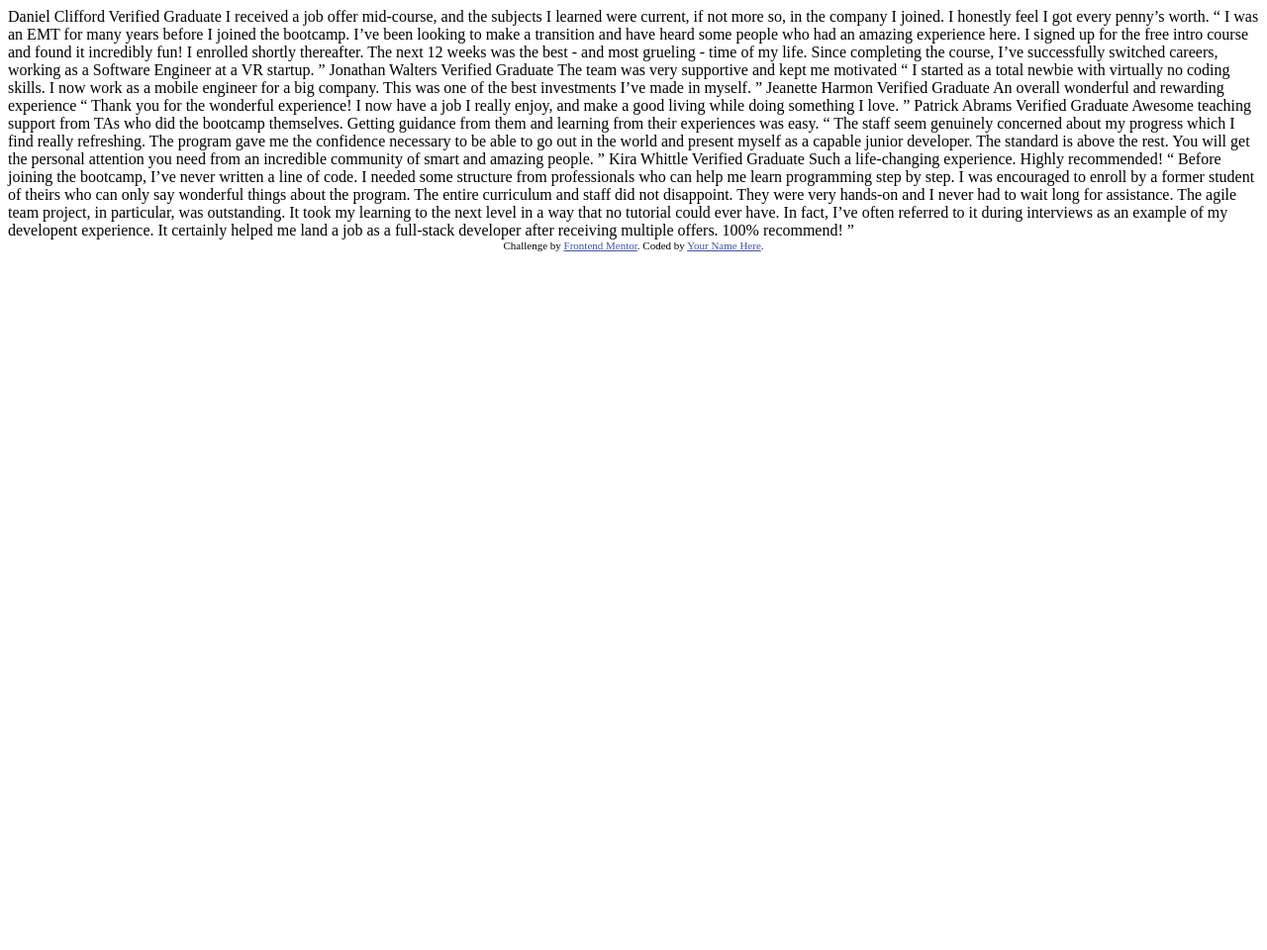
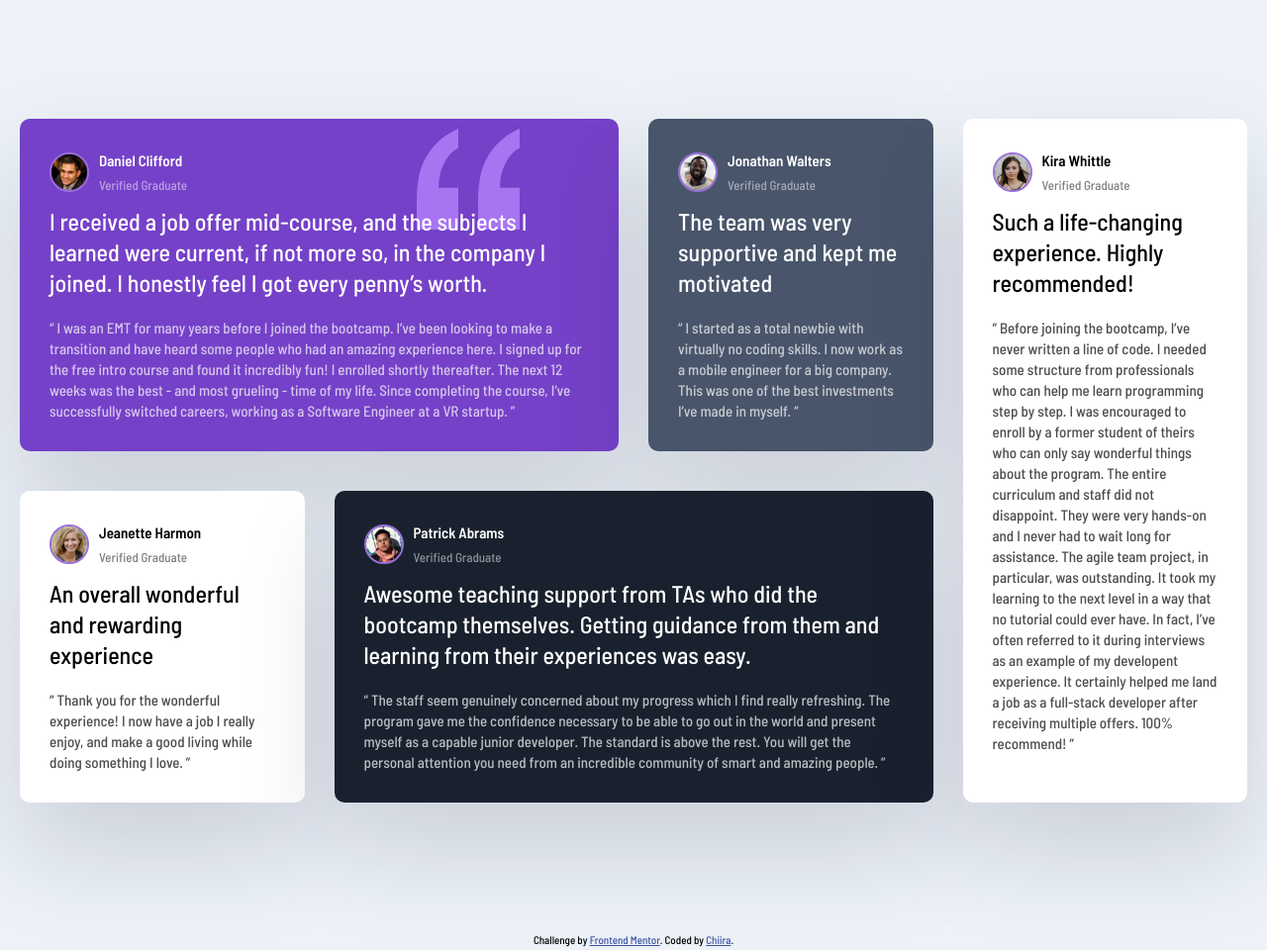
Before and after one commit to Kamania/testimonials-grid-section-main, a plain HTML site: page index.html in a window 1280 px wide. Shown: the whole page at 99% size. Before the commit the page ends 800 px from the top, so only its background shows below. Drawn offline with Linux system fonts and the light colour scheme.

Commit message:
Complete project

```diff
--- a/index.html
+++ b/index.html
@@ -2,63 +2,110 @@
 <html lang="en">
 <head>
     <meta charset="UTF-8">
-  <meta name="viewport" content="width=device-width, initial-scale=1.0"> <!-- displays site properly based on user's device -->
+    <meta content="width=device-width, initial-scale=1.0" name="viewport">
+    <!-- displays site properly based on user's device -->
 
-  <link rel="icon" type="image/png" sizes="32x32" href="./images/favicon-32x32.png">
+    <link href="./images/favicon-32x32.png" rel="icon" sizes="32x32" type="image/png">
+    <link rel="stylesheet" href="style.css">
 
-  <title>Frontend Mentor | [Challenge Name Here]</title>
+    <title>Frontend Mentor | Testimonial</title>
 
-  <!-- Feel free to remove these styles or customise in your own stylesheet 👍 -->
     <style>
-    .attribution { font-size: 11px; text-align: center; }
-    .attribution a { color: hsl(228, 45%, 44%); }
+        .attribution {
+            font-size: 11px;
+            text-align: center;
+        }
+
+        .attribution a {
+            color: hsl(228, 45%, 44%);
+        }
     </style>
 </head>
 <body>
-  Daniel Clifford
-  Verified Graduate
-
+<div class="testimonials">
+    <div class="card card__bg-purple">
+        <header class="card__header">
+            <img alt="image for daniel" class="card__img" src="images/image-daniel.jpg">
+            <div>
+                <h3>Daniel Clifford</h3>
+                <p>Verified Graduate</p>
+            </div>
+        </header>
+        <div class="card__lead">
             I received a job offer mid-course, and the subjects I learned were current, if not more so,
             in the company I joined. I honestly feel I got every penny’s worth.
-
+        </div>
+        <div class="card__quote">
             “ I was an EMT for many years before I joined the bootcamp. I’ve been looking to make a
             transition and have heard some people who had an amazing experience here. I signed up
             for the free intro course and found it incredibly fun! I enrolled shortly thereafter.
             The next 12 weeks was the best - and most grueling - time of my life. Since completing
             the course, I’ve successfully switched careers, working as a Software Engineer at a VR startup. ”
-
-  Jonathan Walters
-  Verified Graduate
-
+        </div>
+    </div>
+    <div class="card card__bg-gray-blue">
+        <header class="card__header">
+            <img alt="image for Jonathan" class="card__img" src="images/image-jonathan.jpg">
+            <div>
+                <h3>Jonathan Walters</h3>
+                <p>Verified Graduate</p>
+            </div>
+        </header>
+        <div class="card__lead">
             The team was very supportive and kept me motivated
-
+        </div>
+        <div class="card__quote">
             “ I started as a total newbie with virtually no coding skills. I now work as a mobile engineer
             for a big company. This was one of the best investments I’ve made in myself. ”
-
-  Jeanette Harmon
-  Verified Graduate
-
+        </div>
+    </div>
+    <div class="card">
+        <header class="card__header">
+            <img alt="image for Jeanette Harmon" class="card__img" src="images/image-jeanette.jpg">
+            <div>
+                <h3>Jeanette Harmon</h3>
+                <p>Verified Graduate</p>
+            </div>
+        </header>
+        <div class="card__lead">
             An overall wonderful and rewarding experience
-
+        </div>
+        <div class="card__quote">
             “ Thank you for the wonderful experience! I now have a job I really enjoy, and make a good living
             while doing something I love. ”
-
-  Patrick Abrams
-  Verified Graduate
-
+        </div>
+    </div>
+    <div class="card card__bg-black-blue">
+        <header class="card__header">
+            <img alt="image for Patrick Abrams" class="card__img" src="images/image-patrick.jpg">
+            <div>
+                <h3>Patrick Abrams</h3>
+                <p>Verified Graduate</p>
+            </div>
+        </header>
+        <div class="card__lead">
             Awesome teaching support from TAs who did the bootcamp themselves. Getting guidance from them and
             learning from their experiences was easy.
-
+        </div>
+        <div class="card__quote">
             “ The staff seem genuinely concerned about my progress which I find really refreshing. The program
             gave me the confidence necessary to be able to go out in the world and present myself as a capable
             junior developer. The standard is above the rest. You will get the personal attention you need from
             an incredible community of smart and amazing people. ”
-
-  Kira Whittle
-  Verified Graduate
-
+        </div>
+    </div>
+    <div class="card">
+        <header class="card__header">
+            <img alt="image for Kira Whittle" class="card__img" src="images/image-kira.jpg">
+            <div>
+                <h3>Kira Whittle</h3>
+                <p>Verified Graduate</p>
+            </div>
+        </header>
+        <div class="card__lead">
             Such a life-changing experience. Highly recommended!
-
+        </div>
+        <div class="card__quote">
             “ Before joining the bootcamp, I’ve never written a line of code. I needed some structure from
             professionals who can help me learn programming step by step. I was encouraged to enroll by a former
             student of theirs who can only say wonderful things about the program. The entire curriculum and staff
@@ -67,10 +114,14 @@
             could ever have. In fact, I’ve often referred to it during interviews as an example of my developent
             experience. It certainly helped me land a job as a full-stack developer after receiving multiple offers.
             100% recommend! ”
+        </div>
+    </div>
+</div>
 
-  <div class="attribution">
+
+<footer class="attribution">
     Challenge by <a href="https://www.frontendmentor.io?ref=challenge" target="_blank">Frontend Mentor</a>.
-    Coded by <a href="#">Your Name Here</a>.
-  </div>
+    Coded by <a href="#">Chiira</a>.
+</footer>
 </body>
 </html>
--- /dev/null
+++ b/style.css
@@ -0,0 +1,133 @@
+@import url('https://fonts.googleapis.com/css2?family=Barlow+Semi+Condensed:wght@500;600&family=Outfit:wght@300;400;600&display=swap');
+
+:root {
+    --violet: hsl(263, 55%, 52%);
+    --dark_grayish_blue: hsl(217, 19%, 35%);
+    --dark_blackish_blue: hsl(219, 29%, 14%);
+    --white: hsl(0, 0%, 100%);
+    --light_gray: hsl(0, 0%, 81%);
+    --light_grayish_blue: hsl(210, 46%, 95%)
+}
+
+* {
+    box-sizing: border-box;
+    margin: 0;
+    padding: 0;
+}
+
+body {
+    background: var(--light_grayish_blue);
+    font-family: 'Barlow Semi Condensed', sans-serif;
+    line-height: 1.7;
+    font-size: 13px;
+}
+
+.testimonials {
+    max-width: 1440px;
+    margin: 100px auto;
+    padding: 20px;
+    display: grid;
+    grid-template-columns: repeat(4, 1fr);
+    gap: 30px;
+}
+
+.card {
+    background: var(--white);
+    border-radius: 10px;
+    padding: 30px;
+    box-shadow: rgba(17, 12, 46, 0.15) 0 48px 100px 0;
+    margin-bottom: 10px;
+}
+
+.card__header {
+    display: flex;
+    align-items: center;
+    margin-bottom: 10px;
+}
+
+.card__header h3 {
+    font-size: 15px;
+}
+
+.card__header p {
+    opacity: 50%;
+}
+
+.card__img {
+    width: 40px;
+    height: 40px;
+    border-radius: 50%;
+    border: 2px solid #996ed9;
+    margin-right: 10px;
+}
+
+.card__lead {
+    font-size: 1.5rem;
+    font-weight: 500;
+    line-height: 1.3;
+    margin-bottom: 20px;
+}
+
+.card__quote {
+    font-size: 15px;
+    font-weight: 500;
+    line-height: 1.4;
+    opacity: 70%;
+}
+
+.card__bg-purple {
+    background: var(--violet);
+    color: var(--white);
+    background-image: url(images/bg-pattern-quotation.svg);
+    background-repeat: no-repeat;
+    background-position: top 10px right 100px;
+}
+
+.card__bg-gray-blue {
+    background: var(--dark_grayish_blue);
+    color: var(--white);
+}
+
+.card__bg-black-blue {
+    background: var(--dark_blackish_blue);
+    color: var(--white);
+}
+
+.card:first-child {
+    grid-column: 1 / 3;
+}
+
+.card:nth-of-type(4) {
+    grid-column: 2 / 4;
+    grid-row: 2;
+}
+
+.card:nth-of-type(5) {
+    grid-column: 4;
+    grid-row: 1 / 3;
+}
+
+footer {
+    text-align: center;
+}
+
+@media (max-width: 768px) {
+    .testimonials {
+        grid-template-columns: 1fr;
+        width: 100%;
+    }
+
+    .card:first-child {
+        grid-column: 1;
+    }
+
+    .card:nth-of-type(4) {
+        grid-column: 1;
+        grid-row: 4;
+    }
+
+    .card:nth-of-type(5) {
+        grid-column: 1;
+        grid-row: 5;
+    }
+}
```
Also changed, not shown: design/desktop-design.jpg (deleted), design/desktop-preview.jpg (deleted), design/mobile-design.jpg (deleted), screenshot.png (added), 4 other files. Lines whose indentation alone changed are shown as unchanged.
